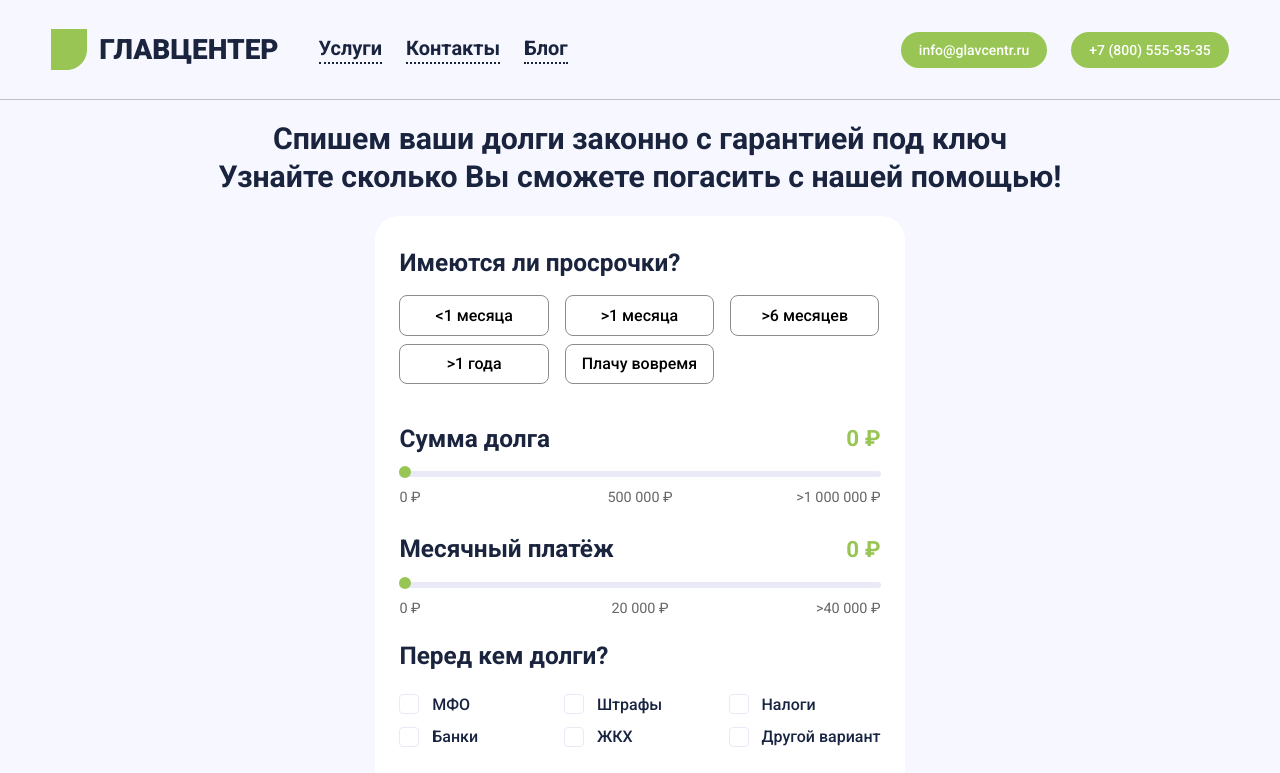
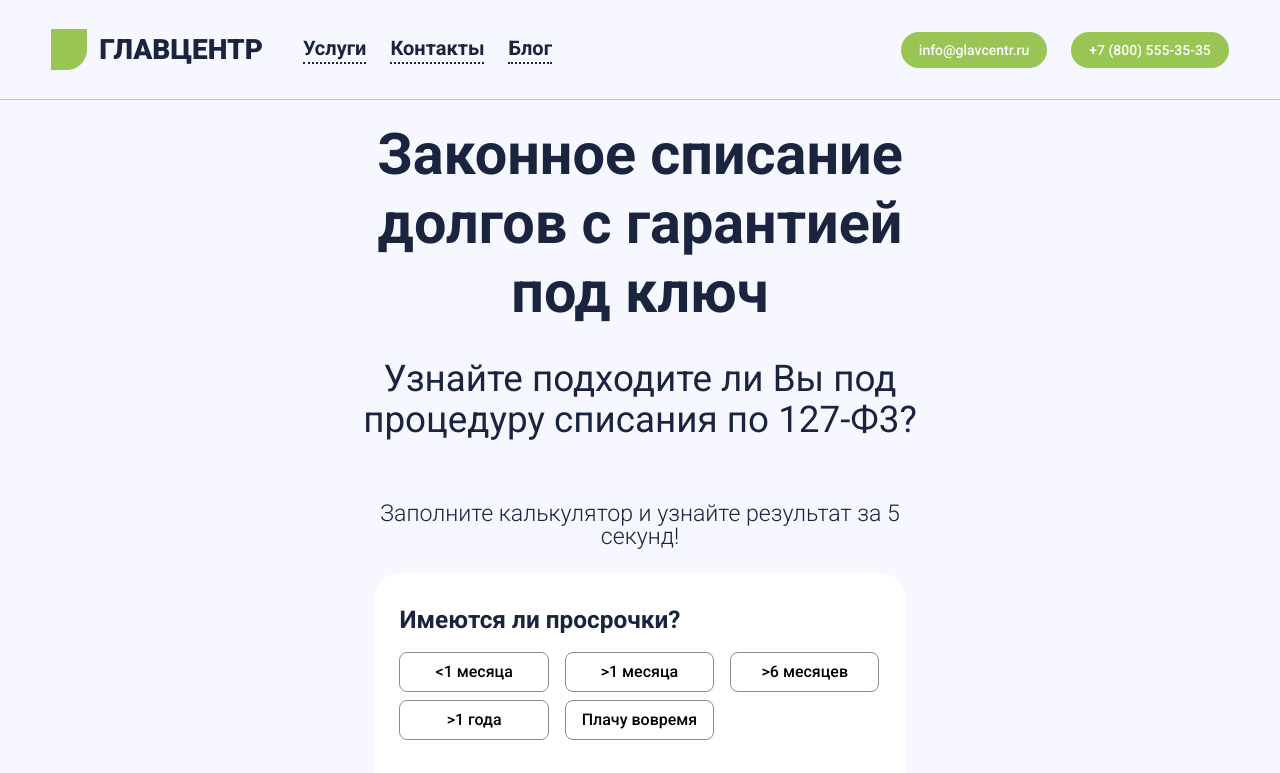
Before and after one commit to sbb45/GlavCenter-Full, a Next.js app in the folder GlavCenter/: page / in a window 1280 px wide. Shown: the top 773 px of the page. Built offline with nearby package versions, Linux system fonts and the light colour scheme; no server answers.

Commit message:
Новые правки плюс калькулятор

```diff
--- a/GlavCenter/src/app/api/calculator/config/route.ts
+++ b/GlavCenter/src/app/api/calculator/config/route.ts
@@ -11,7 +11,7 @@ const DEFAULT_CONFIG = {
     paymentMax: 40000,
     overdueOptions: ["<1 месяца", ">1 месяца", ">6 месяцев", ">1 года", "Плачу вовремя"],
     whoOwesOptions: ["МФО", "Штрафы", "Налоги", "Банки", "ЖКХ", "Другой вариант"],
-    submitButtonText: 'Расчитать стоимость',
+    submitButtonText: 'Узнать результат',
     modalTitle: 'Поздравляем!',
     modalSubtitle: 'Вы сможете списать свои задолженности по закону',
     modalDescription: 'Наш специалист расскажет подробности по телефону',
@@ -22,7 +22,7 @@ const DEFAULT_CONFIG = {
 export async function GET() {
     const query = `
         query CalculatorConfig {
-            calculators(where: { isActive: { equals: "active" } }, take: 1) {
+            calculators(where: { isActive: { equals: active } }, take: 1) {
                 title
                 overdueTitle
                 debtTitle
--- a/GlavCenter/src/app/page.tsx
+++ b/GlavCenter/src/app/page.tsx
@@ -10,6 +10,7 @@ import {
 } from "@/lib/defaultData";
 import Calculator from "@/components/main/calculator/Calculator";
 import CalculatorSection from "@/components/main/CalculatorSection";
+import React from "react";
 
 // Получение данных страницы
 async function getPage() {
@@ -79,6 +80,7 @@ export default async function Home() {
 
     return (
         <IndexWrapper>
+            <CalculatorSection />
             <StartSection
                 content={componentData.component?.content?.start}
                 services={advantagesData.advantages}
--- a/GlavCenter/src/components/main/CalculatorSection.tsx
+++ b/GlavCenter/src/components/main/CalculatorSection.tsx
@@ -6,15 +6,14 @@ import {headingColor} from "@/styles/colors";
 
 const WrapperCalculator = styled.div`
     display: flex;
-    justify-content: space-between;
+    justify-content: center;
     align-items: start;
     width: 100%;
-    margin-top: 80px;
+    margin: 140px 0 80px;
     gap: 40px;
 
     @media (max-width: 1500px) {
         gap: 32px;
-        margin-top: 80px;
     }
 
     @media (max-width: 1300px) {
@@ -22,18 +21,18 @@ const WrapperCalculator = styled.div`
         justify-content: center;
         align-items: center;
         gap: 24px;
-        margin-top: 60px;
+        margin: 120px 0 80px;
     }
 
     @media (max-width: 768px) {
         gap: 20px;
-        margin-top: 70px;
+        margin-top: 120px;
         padding: 0 16px;
     }
 
     @media (max-width: 480px) {
         gap: 32px;
-        margin-top: 70px;
+        margin-top: 90px;
         padding: 0 12px;
     }
 `
@@ -44,30 +43,41 @@ const TextCalculator = styled.div`
     flex-direction: column;
     gap: 16px;
     flex: 1;
-    max-width: 600px;
+    max-width: 700px;
 
     h2{
         color: ${headingColor};
         font-weight: 700;
-        font-size: calc(20px + 1vw);
-        width: 70%;
+        font-size: calc(32px + 2vw);
+        width: 100%;
+        line-height: 1.2;
+        margin: 0 0 24px;
+    }
+    h3{
+        color: ${headingColor};
+        font-weight: 400;
+        font-size: calc(24px + 1vw);
+        width: 100%;
+        line-height: 1.1;
+        margin: 0 0 54px;
+    }
+    p{
+        color: ${headingColor};
+        font-weight: 100;
+        font-size: calc(18px + .4vw);
+        width: 100%;
         line-height: 1;
         margin: 0;
     }
 
     @media (max-width: 1500px) {
         gap: 10px;
-        max-width: 550px;
+        max-width: 600px;
 
-        h2{
-            width: 100%;
-            font-size: calc(20px + 0.8vw);
-        }
     }
 
     @media (max-width: 1300px) {
         gap: 8px;
-        max-width: 100%;
         text-align: center;
         align-items: center;
         width: 100%;
@@ -75,6 +85,7 @@ const TextCalculator = styled.div`
 
     @media (max-width: 768px) {
         gap: 4px;
+
 
     }
 
@@ -87,8 +98,9 @@ const CalculatorSection = () => {
     return (
         <WrapperCalculator>
             <TextCalculator>
-                <h2>Спишем ваши долги законно с гарантией под ключ</h2>
-                <h2>Узнайте сколько Вы сможете погасить с нашей помощью!</h2>
+                <h2>Законное списание долгов с гарантией под ключ</h2>
+                <h3>Узнайте подходите ли Вы под процедуру списания по 127-Ф3?</h3>
+                <p>Заполните калькулятор и узнайте результат за 5 секунд!</p>
             </TextCalculator>
             <Calculator />
         </WrapperCalculator>
--- a/GlavCenter/src/components/main/StartSection.tsx
+++ b/GlavCenter/src/components/main/StartSection.tsx
@@ -33,7 +33,7 @@ const Title = styled.h1`
     font-weight: 700;
     line-height: 1;
     color: ${headingColor};
-    margin: 10vh 0 2rem;
+    margin: 0 0 2rem;
     @media (max-width: 470px) {
         font-size: calc(40px + 3vw);
     }
@@ -116,7 +116,6 @@ const StartSection: React.FC<StartSectionProps> = ({ content, services}) => {
     return (
         <Section>
             <ContentLeft>
-                <CalculatorSection />
                 <Title>{content?.title || title}</Title>
 
                 <Cards>
--- a/GlavCenter/src/components/other/Logo.tsx
+++ b/GlavCenter/src/components/other/Logo.tsx
@@ -37,7 +37,7 @@ const Logo = () => {
                     alt={`Logo`}
                     style={{ height: "auto" }}
                 />
-                <h2>ГЛАВЦЕНТЕР</h2>
+                <h2>ГЛАВЦЕНТР</h2>
             </LogoWrapper>
         </Link>
     );
```
